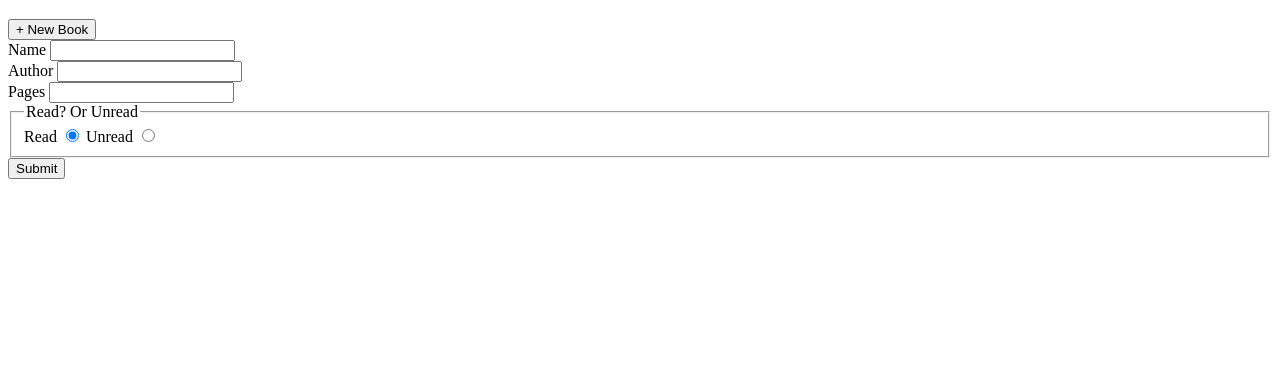
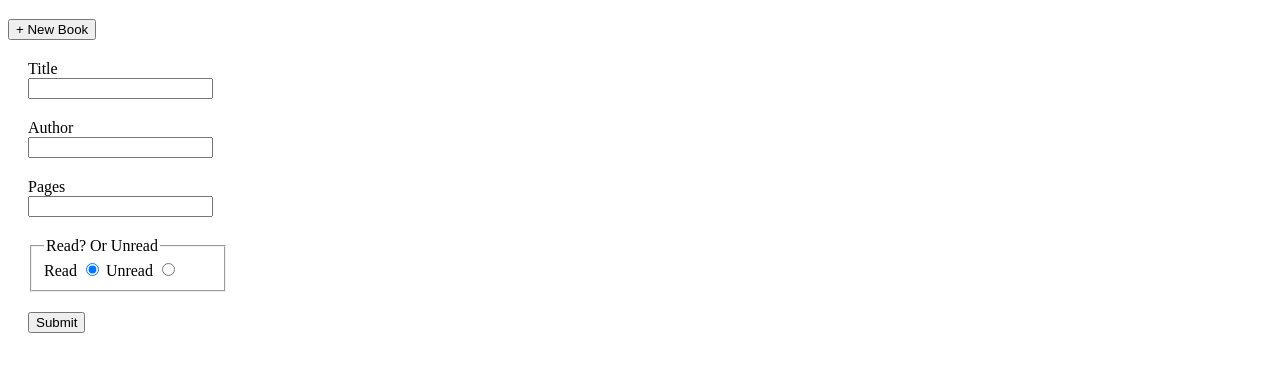
Before and after one commit to joshuaobare/library-app, a plain HTML site: page index.html in a window 1280 px wide. Both pictures are taken after a click on the button "+ New Book". Shown: the part 61-432 px from the top of the page. Drawn offline with Linux system fonts and the light colour scheme.

Commit message:
changed reference to book title and added flex to form upon clicking the new book button

```diff
--- a/index.html
+++ b/index.html
@@ -15,21 +15,21 @@
     <div id="book"></div>
 
     <form class = "form">
-        <div>
-            <label for="name">Name</label>
-            <input type="text" id="name" name="name">
+        <div class="title-input">
+            <label for="title">Title</label>
+            <input type="text" id="title" name="title" required>
         </div>
-        <div>
+        <div class="author-input">
             <label for="author">Author</label>
-            <input type="text" id="author" name="author">
+            <input type="text" id="author" name="author" required>
         </div>
 
-        <div>
+        <div class="pages-input">
             <label for="pages">Pages</label>
-            <input type="number" id="pages" name="pages">
+            <input type="number" id="pages" name="pages" required>
         </div>
 
-        <div>
+        <div class="status-input">
             <fieldset>
                 <legend>Read? Or Unread</legend>
                 <label for="read">Read</label>
--- a/script.js
+++ b/script.js
@@ -1,5 +1,5 @@
 function Book(name,author,pages,status) {
-    this.name = name;
+    this.title = name;
     this.author = author;
     this.pages = pages;
     this.status = status;
@@ -28,7 +28,7 @@ function displayBooks() {
             this["card"+x].innerHTML += y +":" + " " + myLibrary[x][y] + " " + "<br>"
 
 // each card has an ID based on the book's name
-            if (y === "name") {
+            if (y === "title") {
                 this["card"+x].setAttribute("id", myLibrary[x][y])
 
             }}
@@ -65,7 +65,7 @@ function deleteBook(e) {
     e.remove();
     console.log(myLibrary);
     const index = myLibrary.findIndex((Book) => {
-        return Book.name === e.id
+        return Book.title === e.id
     });
 
     myLibrary.splice(index,1);
@@ -74,12 +74,12 @@ function deleteBook(e) {
 
 function addBookToLibrary() {
 
-    let name = document.getElementById('name').value
+    let title = document.getElementById('title').value
     let author = document.getElementById('author').value
     let pages = document.getElementById('pages').value
     let status = document.querySelector('input[name="status"]:checked').value
 
-    let newBook = new Book(name,author,pages,status)
+    let newBook = new Book(title,author,pages,status)
 
     myLibrary.push(newBook)
     console.log(myLibrary)
@@ -88,7 +88,7 @@ function addBookToLibrary() {
 
 function statusToggle(e) {
     const index = myLibrary.findIndex((Book) => {
-        return Book.name === e.id
+        return Book.title === e.id
     });
     if (myLibrary[index].status === "Read") {
         myLibrary[index].status = "Unread"
@@ -112,5 +112,5 @@ btn.addEventListener('click', function (e) {
 const addBtn = document.querySelector("#addBook")
 addBtn.addEventListener('click', () => {
     const form =document.querySelector(".form")
-    form.style.display = "block"
+    form.classList.add("show")
 })
--- a/styles.css
+++ b/styles.css
@@ -1,6 +1,4 @@
-.show {
-    display:block;
-}
+
 
 .form {
     display: none;
@@ -23,3 +21,15 @@ h1 {
     grid-template-columns: 1fr 1fr 1fr;
     gap:50px;
 }
+
+.show {
+    display: flex;
+    gap:20px;
+    flex-direction: column;
+    width: 200px;
+    padding:20px;
+}
+
+#submit {
+    align-self: flex-start;
+}
```
